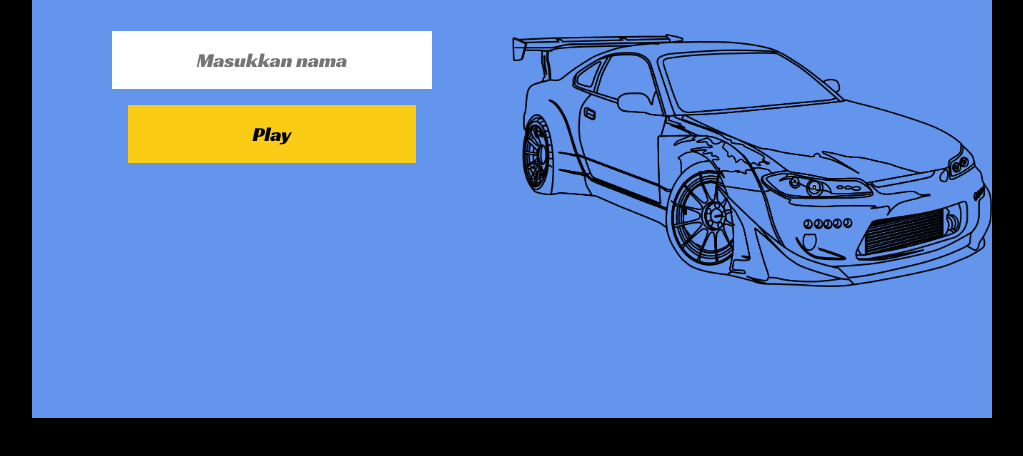
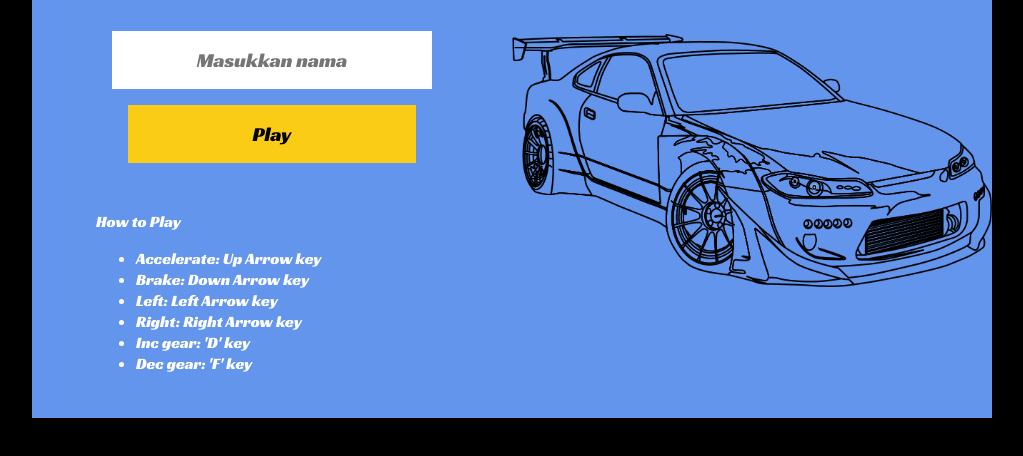
Before and after one commit to izardml/racing-game, a plain HTML site: page index.html in a window 1280 px wide. Shown: the part 282-738 px from the top of the page, without its empty margins (128-1151 px from the left). Drawn offline with Linux system fonts and the light colour scheme.

Commit message:
Add instruction

```diff
--- a/index.html
+++ b/index.html
@@ -20,6 +20,18 @@
                 <input type="text" id="name" value="" placeholder="Masukkan nama" required>
                 <button type="submit">Play</button>
             </form>
+
+            <div id="instruction">
+                <p>How to Play</p>
+                <ul>
+                    <li>Accelerate: Up Arrow key</li>
+                    <li>Brake: Down Arrow key</li>
+                    <li>Left: Left Arrow key</li>
+                    <li>Right: Right Arrow key</li>
+                    <li>Inc gear: 'D' key</li>
+                    <li>Dec gear: 'F' key</li>
+                </ul>
+            </div>
         </section>
         <section id="right">
             <img src="img/mobil.png" alt="Image">
--- a/style.css
+++ b/style.css
@@ -6,6 +6,7 @@ body {
     align-items: center;
     height: 98vh;
     font-family: 'Racing Sans One', cursive;
+    color: white;
 }
 
 #start {
@@ -59,6 +60,11 @@ body {
 #start #right img {
     width: 100%;
     margin-top: 45%;
+}
+
+#instruction {
+    margin-top: 3rem;
+    margin-left: 4rem;
 }
 
 #game-ui {
```
